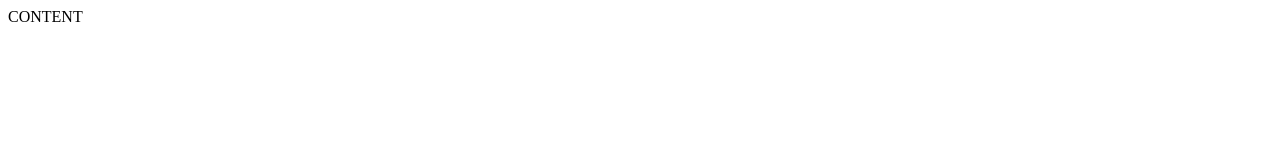
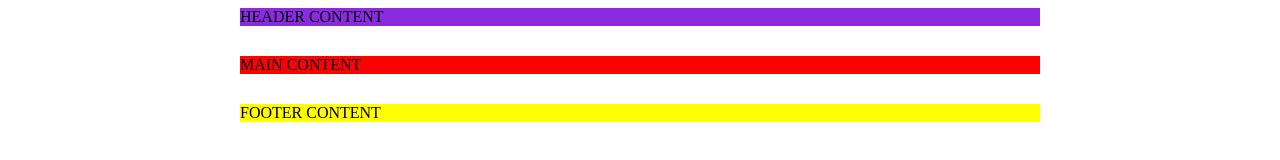
Before and after one commit to Darijush/05-24_404_astronaut, a website: page index.html in a window 1280 px wide. Drawn offline with Linux system fonts and the light colour scheme.

Commit message:
layout done

```diff
--- /dev/null
+++ b/css/main.css
@@ -0,0 +1,21 @@
+header{
+    width: 800px;
+    margin: auto;
+    margin-bottom: 30px;
+    background-color: blueviolet;
+
+}
+
+main {
+    width: 800px;
+    margin: auto;
+    margin-bottom: 30px;
+    background-color: red;
+
+}
+footer {
+    width: 800px;
+    margin: auto;
+    margin-bottom: 30px;
+    background-color: yellow;
+}
--- a/index.html
+++ b/index.html
@@ -5,8 +5,18 @@
     <meta http-equiv="X-UA-Compatible" content="IE=edge">
     <meta name="viewport" content="width=device-width, initial-scale=1.0">
     <title>Astronaut</title>
+    <link rel="stylesheet" href="./css/main.css">
 </head>
+
 <body>
-    CONTENT
+    <header>
+         HEADER CONTENT
+    </header>
+    <main>
+        MAIN CONTENT
+    </main>
+    <footer>
+        FOOTER CONTENT
+    </footer>
 </body>
 </html>
```
